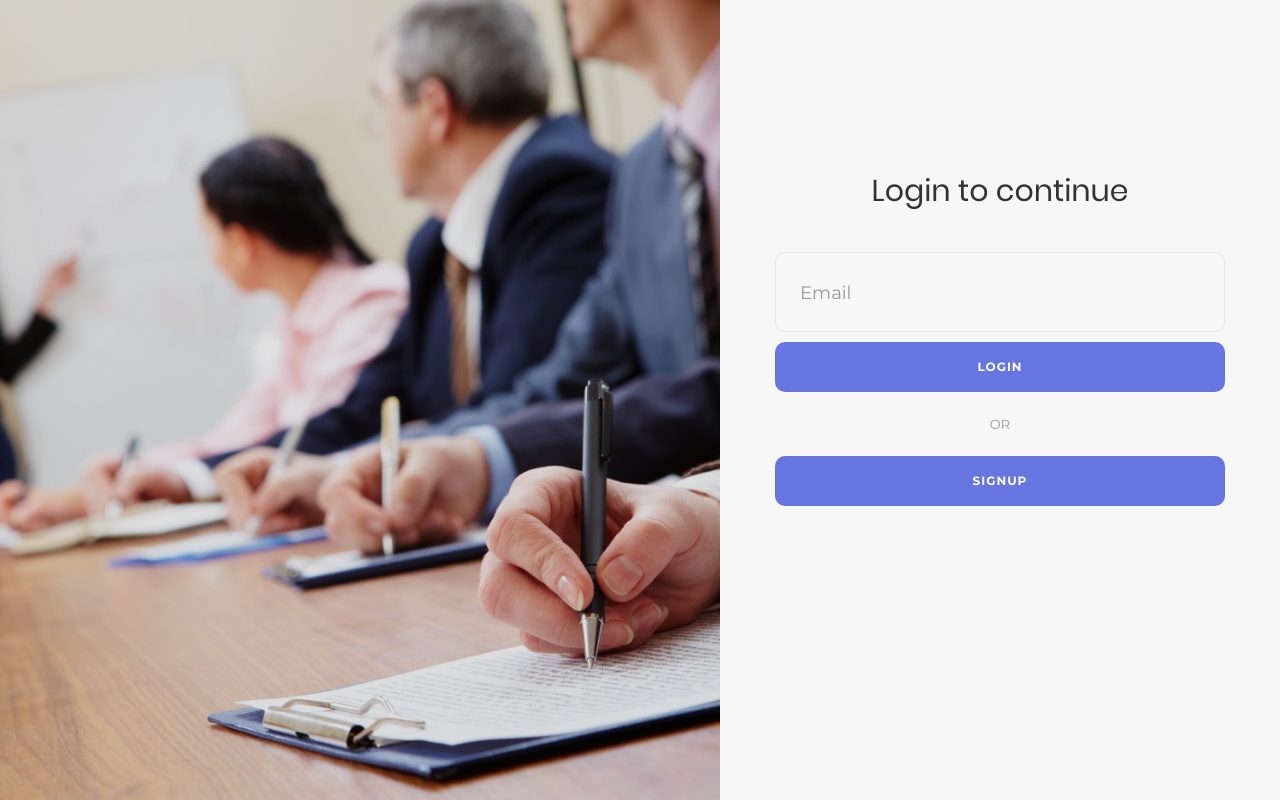
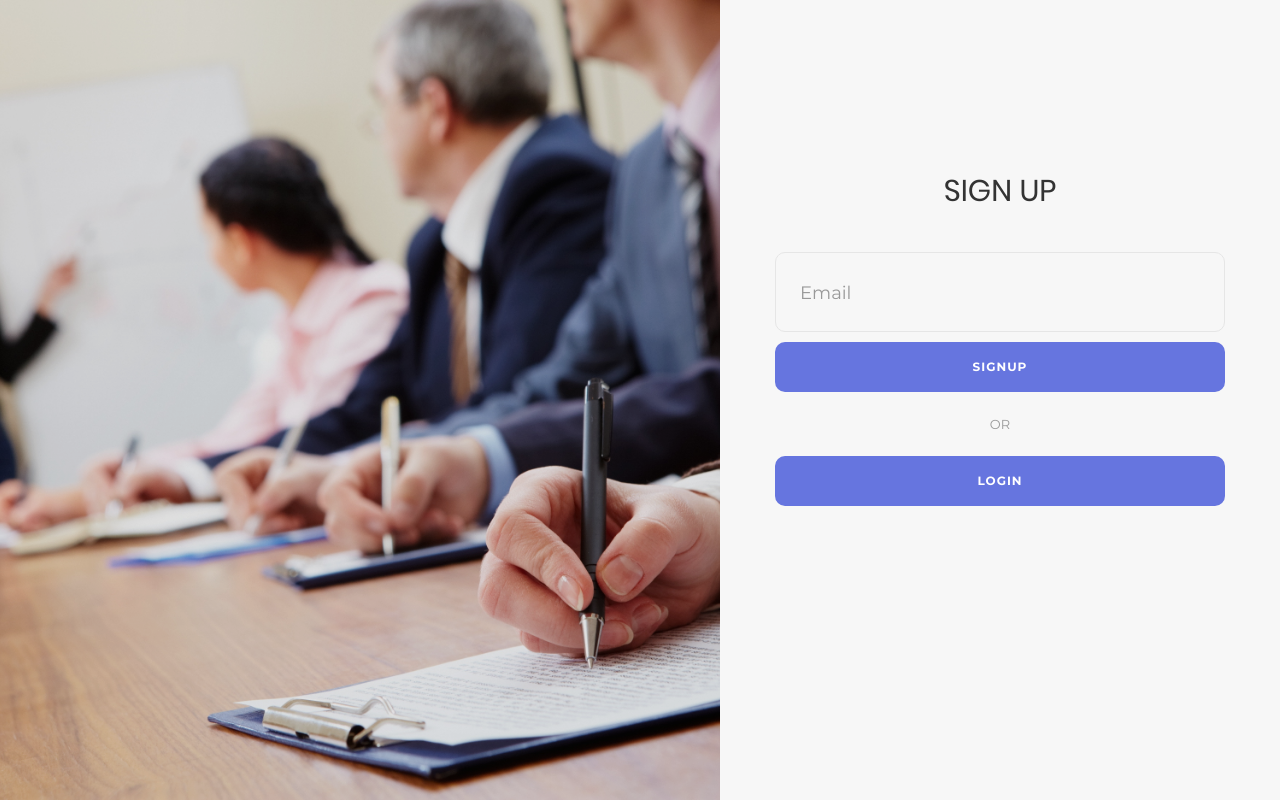
Before and after one commit to AyushTiwary/kip-portal-1, an Angular app in the folder frontend/: page /signup in a window 1280 px wide. Built offline with nearby package versions, Linux system fonts and the light colour scheme.

Commit message:
add signup router link

```diff
--- a/frontend/src/app/user/login/login.component.html
+++ b/frontend/src/app/user/login/login.component.html
@@ -31,9 +31,9 @@
   </div>
 
   <div class="container-login100-form-btn">
-    <button  class="login100-form-btn">
+    <a [routerLink]="['/signup']"  class="login100-form-btn">
       Signup
-    </button>
+    </a>
   </div>
 
 
--- a/frontend/src/app/user/signup/signup.component.html
+++ b/frontend/src/app/user/signup/signup.component.html
@@ -1,6 +1,6 @@
 <form class="login100-form validate-form">
 					<span class="login100-form-title p-b-43">
-						Login to continue
+						SIGN UP
 					</span>
 
 
@@ -10,9 +10,10 @@
     <span class="label-input100">Email</span>
   </div>
 
+
   <div class="container-login100-form-btn">
     <button class="login100-form-btn">
-      Login
+      Signup
     </button>
   </div>
 
@@ -23,10 +24,12 @@
   </div>
 
   <div class="container-login100-form-btn">
-    <button class="login100-form-btn">
-      Signup
-    </button>
+    <a [routerLink]="['/login']" class="login100-form-btn">
+      Login
+    </a>
   </div>
 
 
+
+
 </form>
```
